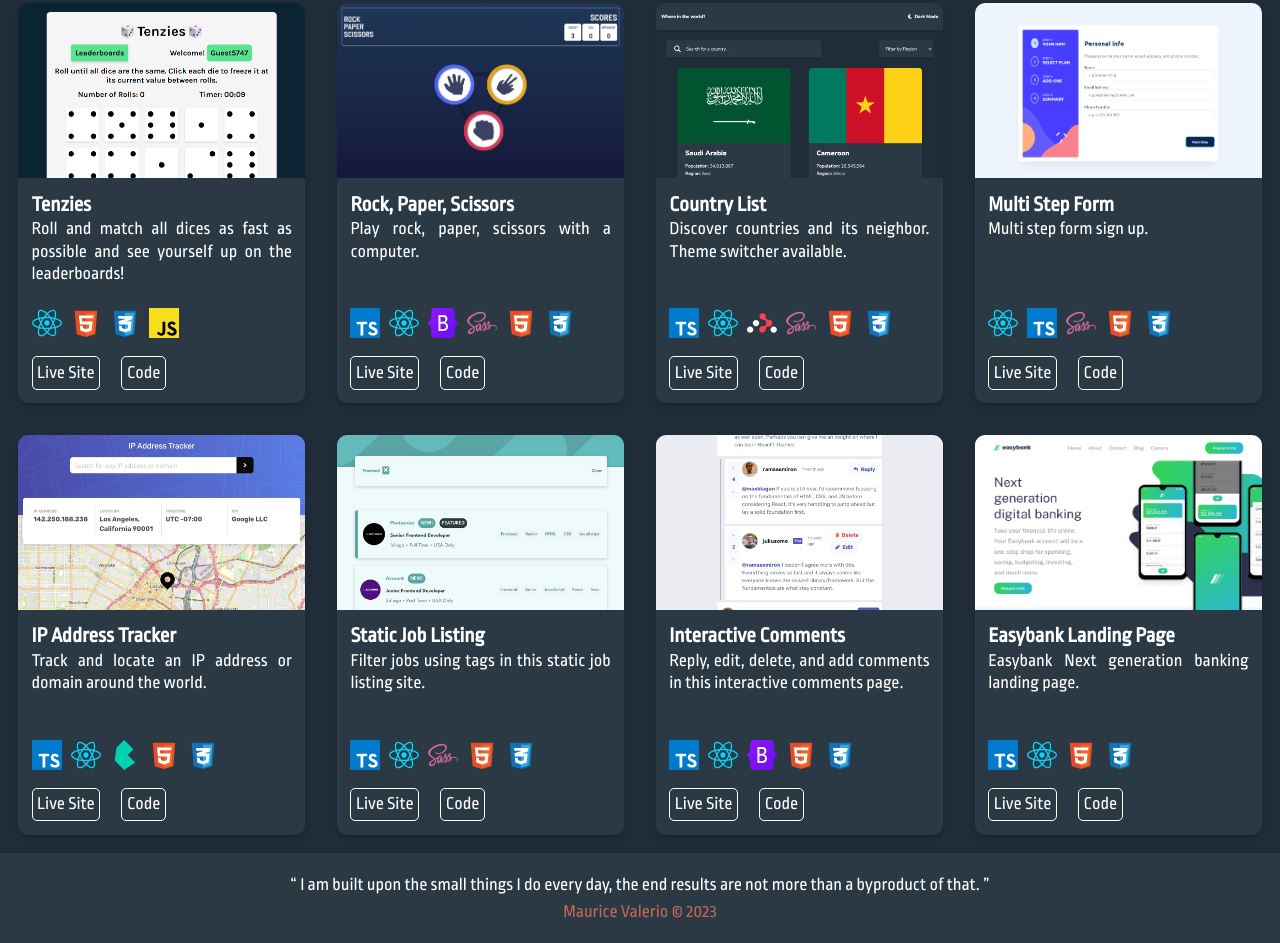
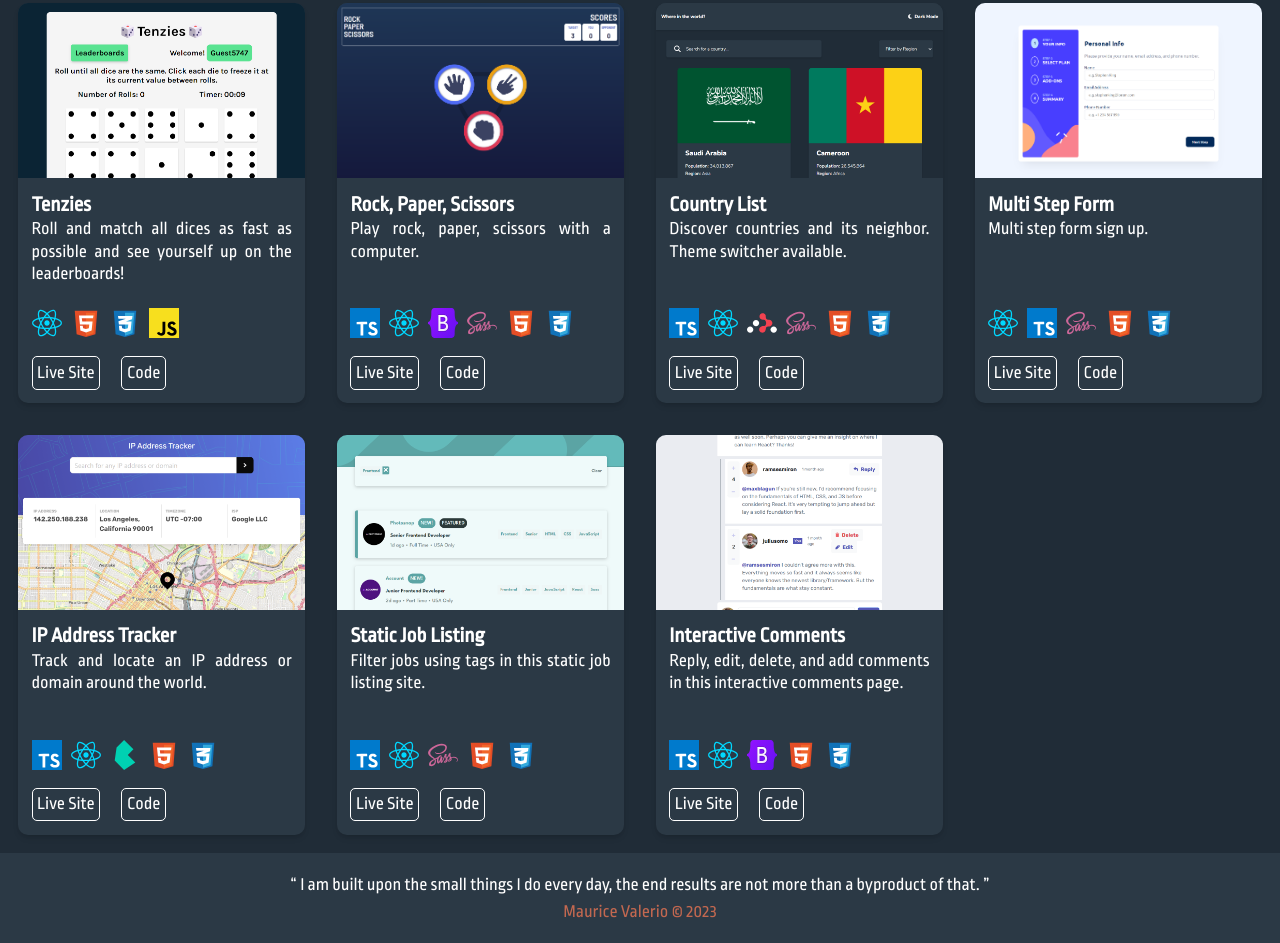
Before and after one commit to mauricevalerio/portfolio, an Astro site: page / in a window 1280 px wide. Shown: the part 828-1771 px from the top of the page. Built offline with nearby package versions, Linux system fonts and the light colour scheme; Astro itself is replaced by a stand-in of ours.

Commit message:
Removed easybank landing page project

```diff
--- a/src/content/project/project.md
+++ b/src/content/project/project.md
@@ -136,15 +136,4 @@ projectList:
         - "../skill-images/css3.svg"
       link: "https://interactive-social-media-comments.netlify.app/"
       repo: "https://github.com/mauricevalerio/frontendmentor-challenges/tree/main/interactive-comments-section-main"
-
-    - name: "Easybank Landing Page"
-      description: "Easybank Next generation banking landing page."
-      imgPath: "./images/easybank-landing-page.png"
-      technologies:
-        - "../skill-images/typescript.svg"
-        - "../skill-images/react.svg"
-        - "../skill-images/html5.svg"
-        - "../skill-images/css3.svg"
-      link: "https://izibank.netlify.app/"
-      repo: "https://github.com/mauricevalerio/frontendmentor-landing-pages/tree/main/easybank-landing-page"
 ---
```
